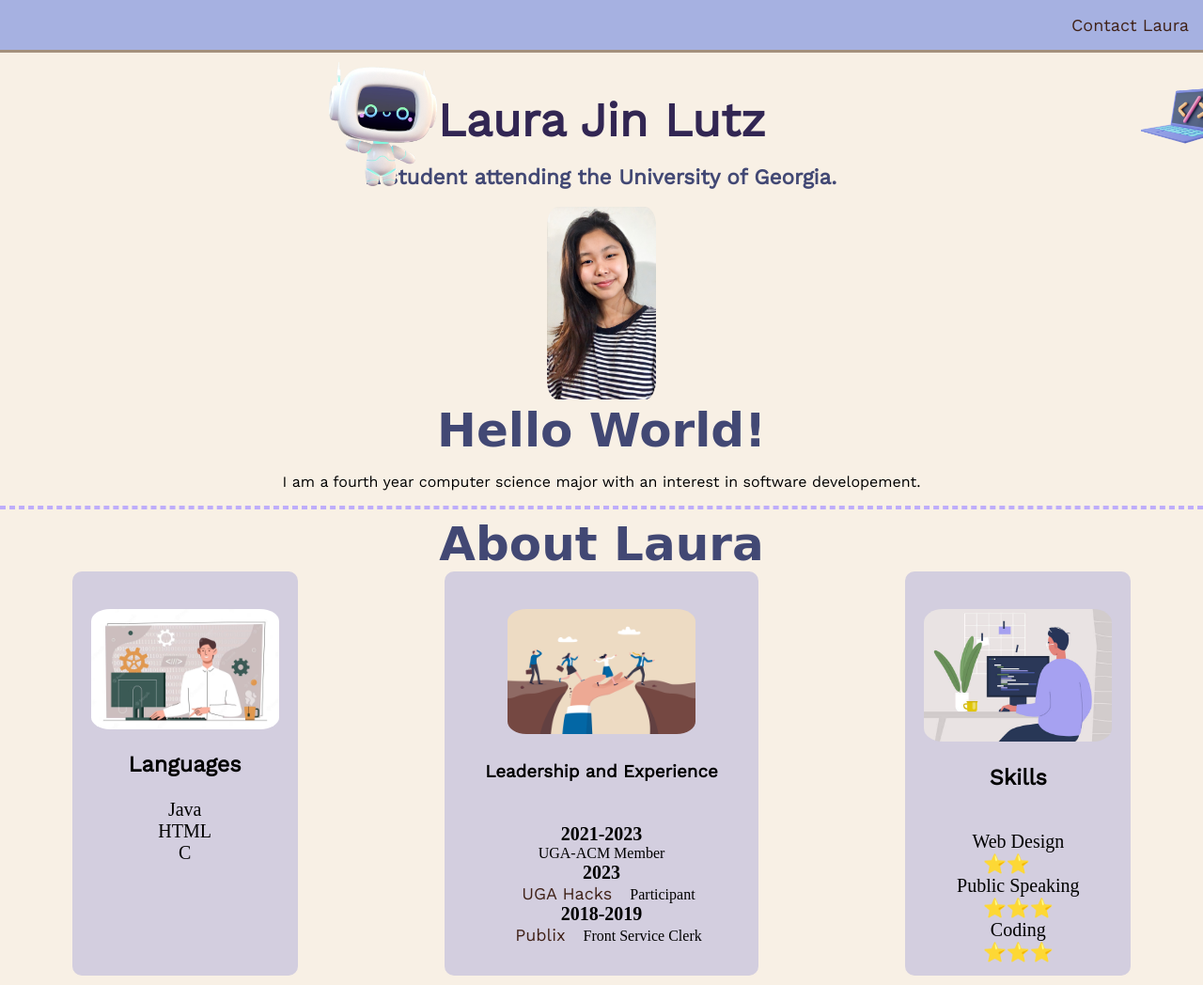
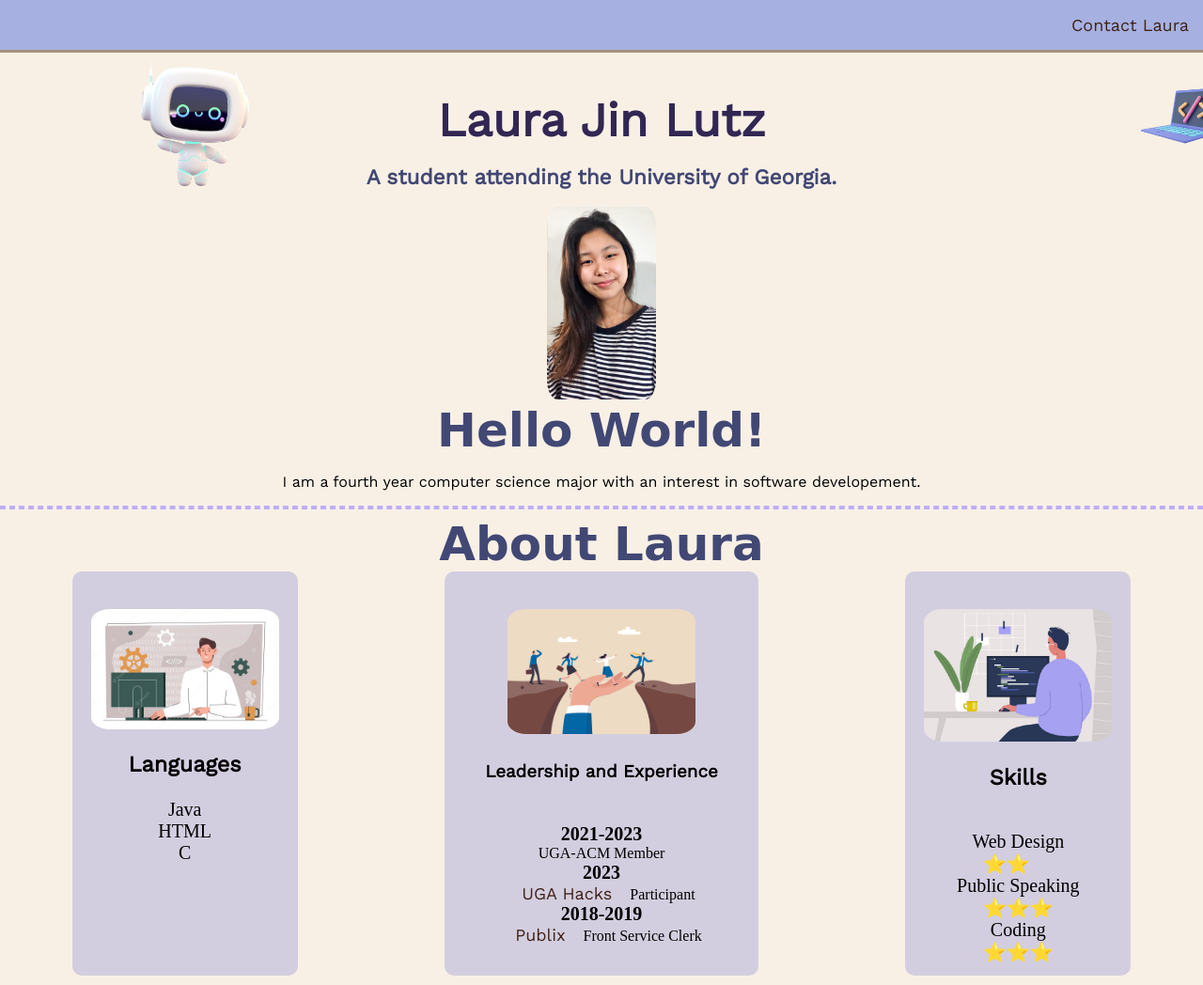
Before and after one commit to laura-llama/laura-llama.github.io, a plain HTML site: page index.html in a window 1280 px wide. Shown: the top 1048 px of the page at 94% size. Drawn offline with nearby package versions, Linux system fonts and the light colour scheme; a web font is replaced by a local one.

Commit message:
Update style.css

```diff
--- a/css/style.css
+++ b/css/style.css
@@ -52,7 +52,7 @@ nav {
 .robot {
     position: absolute;
     top: 10px;
-    left: 350px;
+    left: 150px;
 }
 
 .laptop {
```
